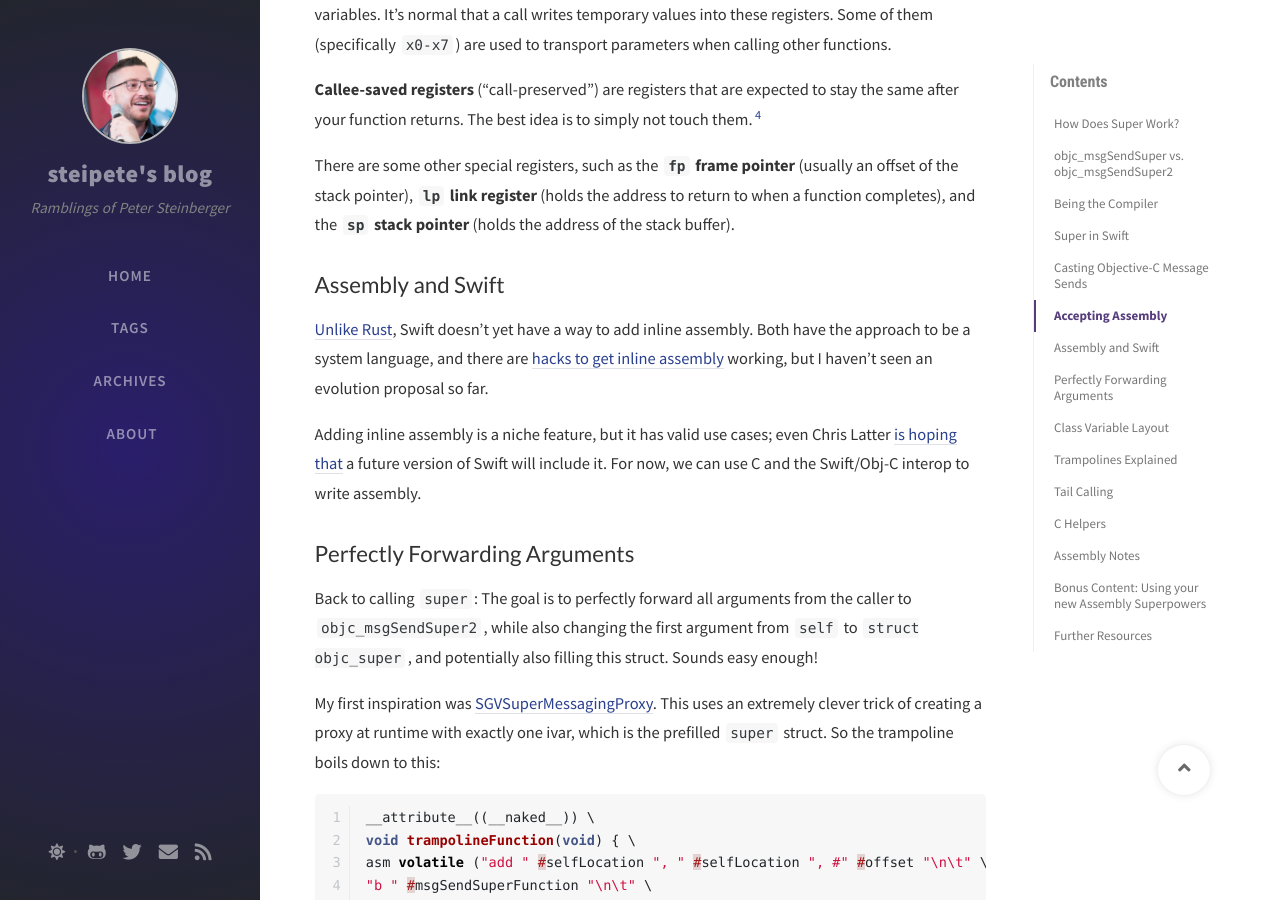
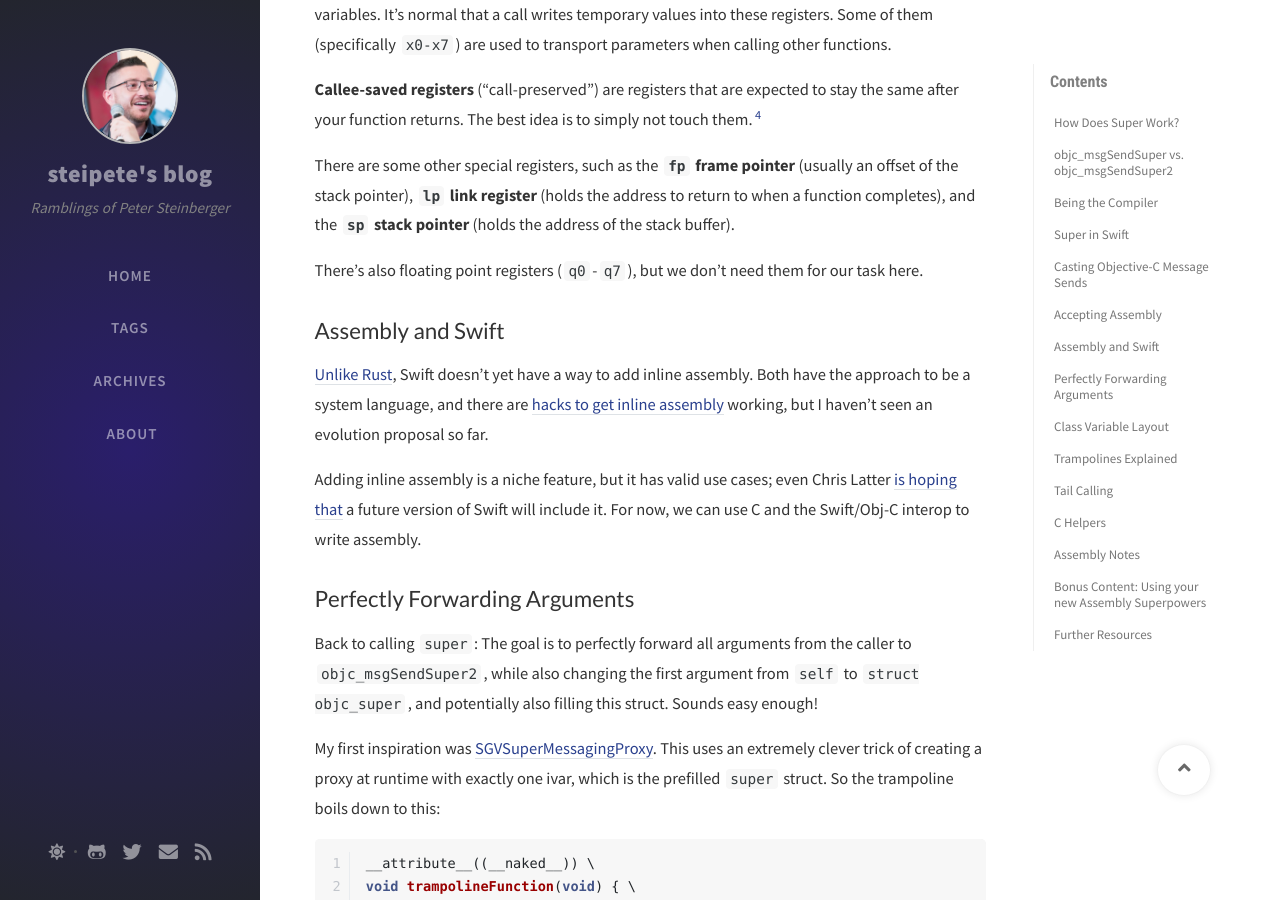
Before and after one commit to steipete/steipete.com, a Jekyll site: the page built from _posts/2020-06-10-calling-super-at-runtime.md, in a window 1280 px wide and 900 px high, scrolled down 4642 px. Built offline with Jekyll 4.4.1, drawn with Linux system fonts in a browser that asks for light colours; nearby versions of some CDN libraries; comment, search, counter and statistics services are not loaded.

Commit message:
mention floating point

```diff
--- a/_posts/2020-06-10-calling-super-at-runtime.md
+++ b/_posts/2020-06-10-calling-super-at-runtime.md
@@ -144,6 +144,8 @@ First of all, [assembly is hard](https://twitter.com/steipete/status/12700351794
 [^3]: There’s no need to deal with this register type for our code here, but compilers sure use these. There’s a good [answer on Stack Overflow](https://stackoverflow.com/questions/9268586/what-are-callee-and-caller-saved-registers) that explains this in more detail.
 
 There are some other special registers, such as the **`fp` frame pointer** (usually an offset of the stack pointer), **`lp` link register** (holds the address to return to when a function completes), and the **`sp` stack pointer** (holds the address of the stack buffer).
+
+There's also floating point registers (`q0`-`q7`), but we don't need them for our task here.
 
 ## Assembly and Swift
 
```
